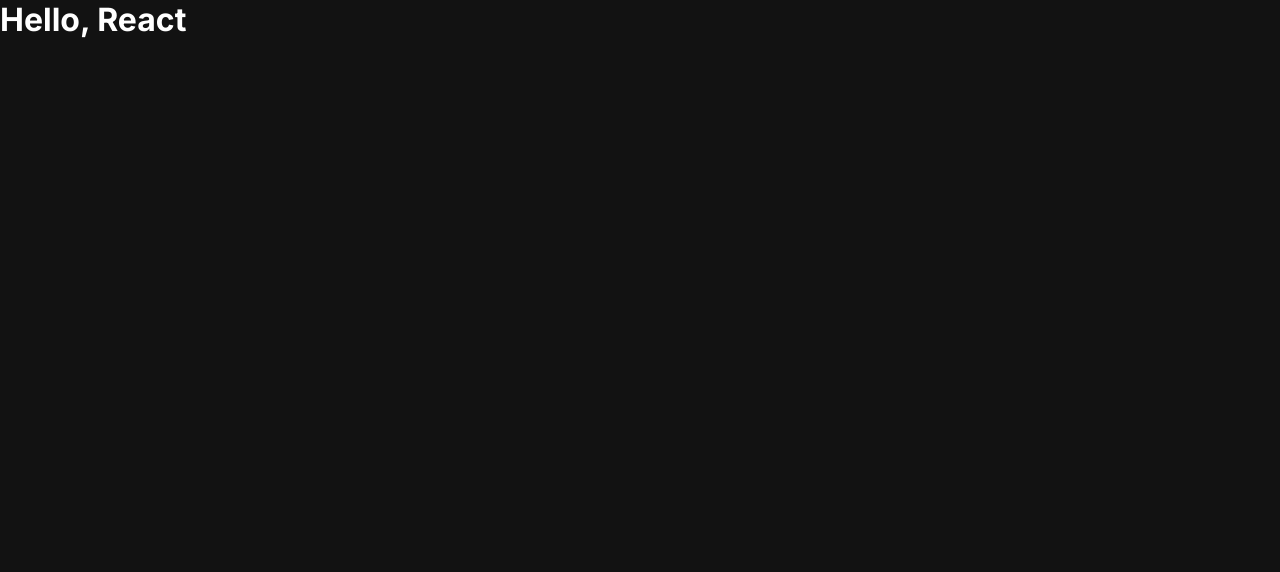
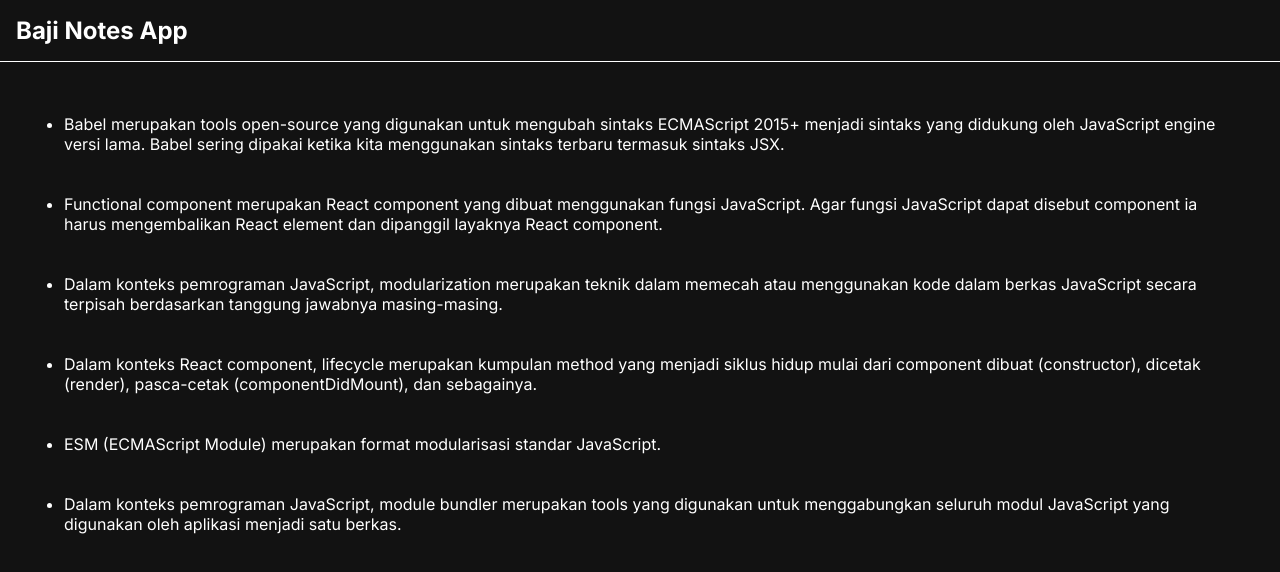
Before and after one commit to bajiff/baji-personal-notes-app-starter, a React (Vite) app: page / in a window 1280 px wide. Shown: the top 572 px of the page. Built offline with nearby package versions, Linux system fonts and the light colour scheme.

Commit message:
Beresin bagian App dulu geys

```diff
--- a/index.html
+++ b/index.html
@@ -5,13 +5,13 @@
   <link rel="icon" type="image/svg+xml" href="/vite.svg" />
   <meta name="viewport" content="width=device-width, initial-scale=1.0" />
 
-  <!-- START: Google Font -->
+  <!-- ? START: Google Font -->
   <link rel="preconnect" href="https://fonts.googleapis.com">
   <link rel="preconnect" href="https://fonts.gstatic.com" crossorigin>
   <link href="https://fonts.googleapis.com/css2?family=Inter:wght@300;400;700&display=swap" rel="stylesheet">
-  <!-- END: Google Font -->
+  <!-- ? END: Google Font -->
 
-  <title>Contact Apps</title>
+  <title>Baji Contact Apps</title>
 </head>
 <body>
 <div id="root"></div>
--- a/src/App.jsx
+++ b/src/App.jsx
@@ -1,12 +1,35 @@
 // ? App.jsx
-import React from 'react';
+import { Component } from 'react';
+import { getAllNotes } from './utils/local-data';
 
-function App() {
-  return (
-    <div className="app-container">
-      <h1>Hello, React</h1>
-    </div>
-  );
+export default class App extends Component {
+  constructor(props) {
+    super(props);
+
+    this.state = {
+      notes: getAllNotes()
+    }
+  }
+
+  render() {
+    const {notes} = this.state;
+    return(
+      <section className="app-container">
+        <header>
+          <h1>Baji Notes App</h1>
+        </header>
+        <main>
+          <ul>
+            {notes.map(note => (
+              <>
+                <br />
+                <li>{note.body}</li>
+                <br />
+              </>
+            ))}
+          </ul>
+        </main>
+      </section>
+    );
+  };
 }
-
-export default App;
```
